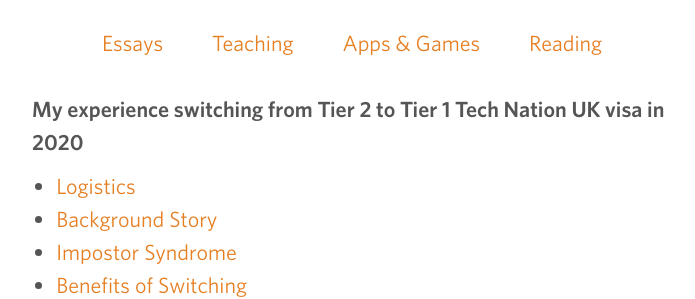
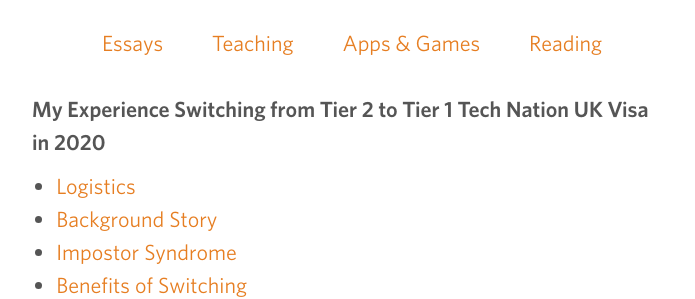
Before and after one commit to ahmedbaracat/ahmedbaracat.github.io, a Jekyll site: the page built from _posts/2020-06-17-tier1.md, in a window 1280 px wide and 900 px high. Shown: the part 149-448 px from the top of the window, without its empty margins (288-983 px from the left). Built offline with Jekyll 4.4.1, drawn with Linux system fonts in a browser that asks for light colours.

```diff
--- a/_posts/2020-06-17-tier1.md
+++ b/_posts/2020-06-17-tier1.md
@@ -1,11 +1,11 @@
 ---
 layout: essay
-title:  My experience switching from Tier 2 to Tier 1 Tech Nation UK visa in 2020
+title:  My Experience Switching from Tier 2 to Tier 1 Tech Nation UK Visa in 2020
 date:   2020-06-17
 permalink: /essays/my-experience-switching-from-tier-2-to-tier-1-tech-nation-exceptional-talent-uk-visa-in-2020
 ---
 
-## My experience switching from Tier 2 to Tier 1 Tech Nation UK visa in 2020
+## My Experience Switching from Tier 2 to Tier 1 Tech Nation UK Visa in 2020
 - [Logistics](#logistics)
 - [Background Story](#background-story)
 - [Impostor Syndrome](#impostor-syndrome)
```
